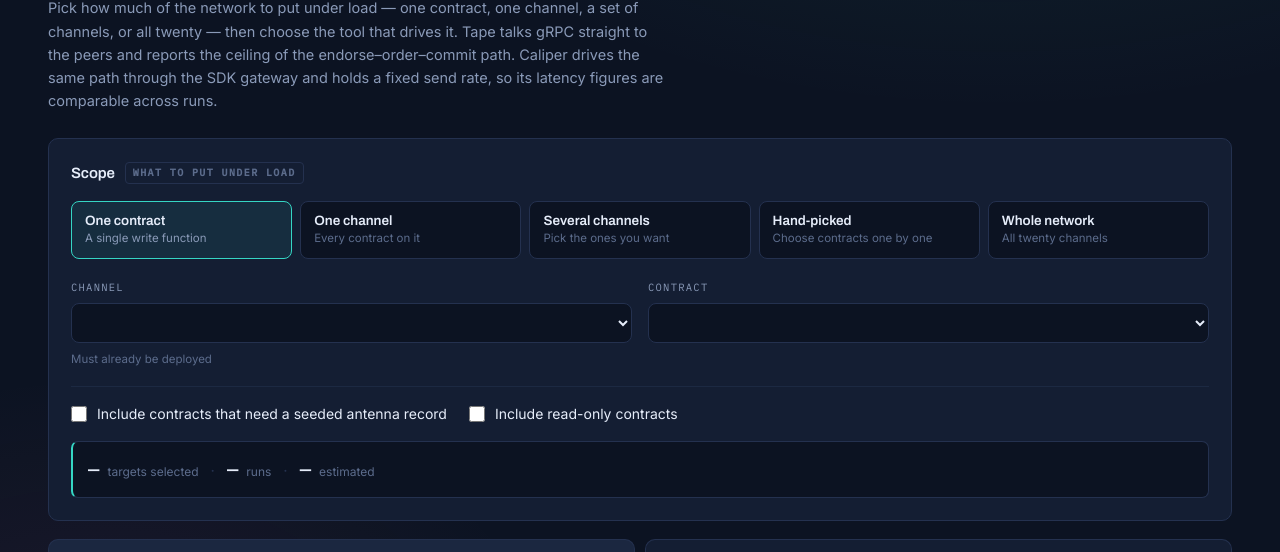
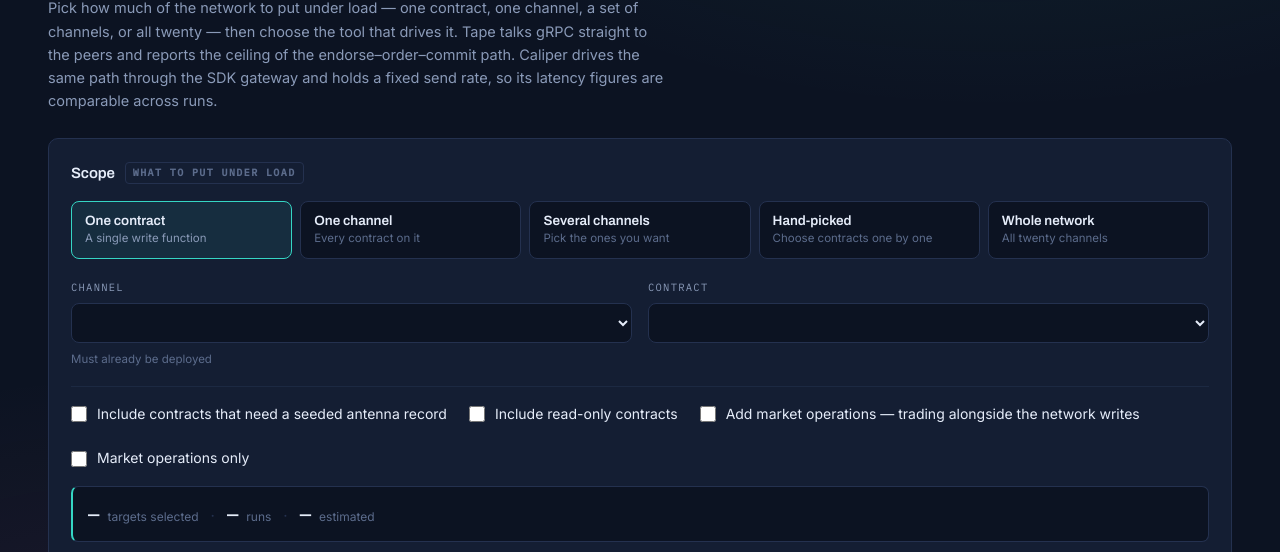
Before and after one commit to mohammadlohrasbi/6g-network, a plain HTML site: page public/test.html in a window 1280 px wide. Shown: the part 178-730 px from the top of the page. Drawn offline with nearby package versions, Linux system fonts and the light colour scheme; no server answers.

Commit message:
Update test.html

```diff
--- a/public/test.html
+++ b/public/test.html
@@ -126,6 +126,14 @@
       <label class="check">
         <input type="checkbox" id="includeReadOnly">
         <span>Include read-only contracts</span>
+      </label>
+      <label class="check">
+        <input type="checkbox" id="includeMarket">
+        <span>Add market operations — trading alongside the network writes</span>
+      </label>
+      <label class="check">
+        <input type="checkbox" id="marketOnly">
+        <span>Market operations only</span>
       </label>
     </div>
 
```
